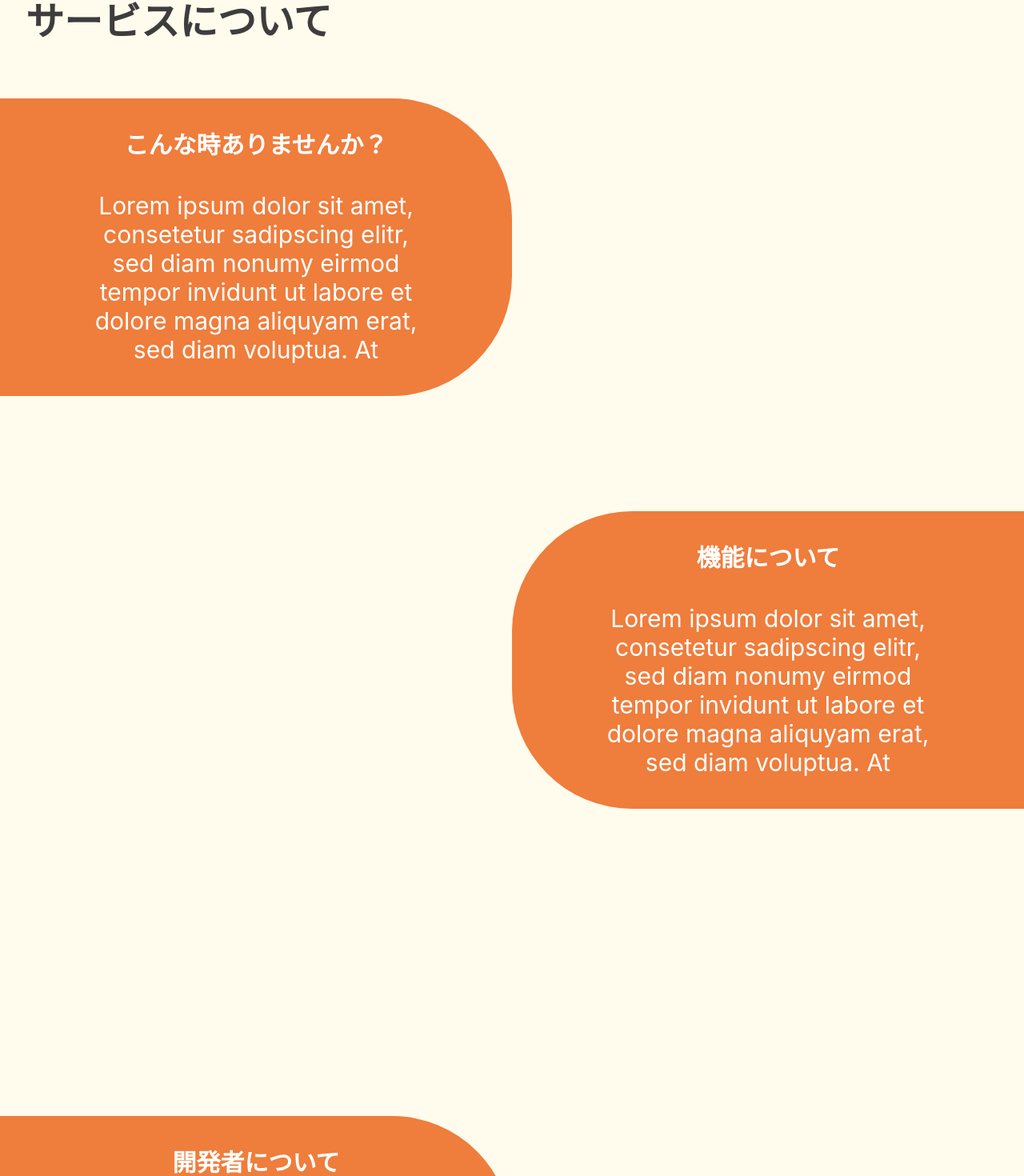
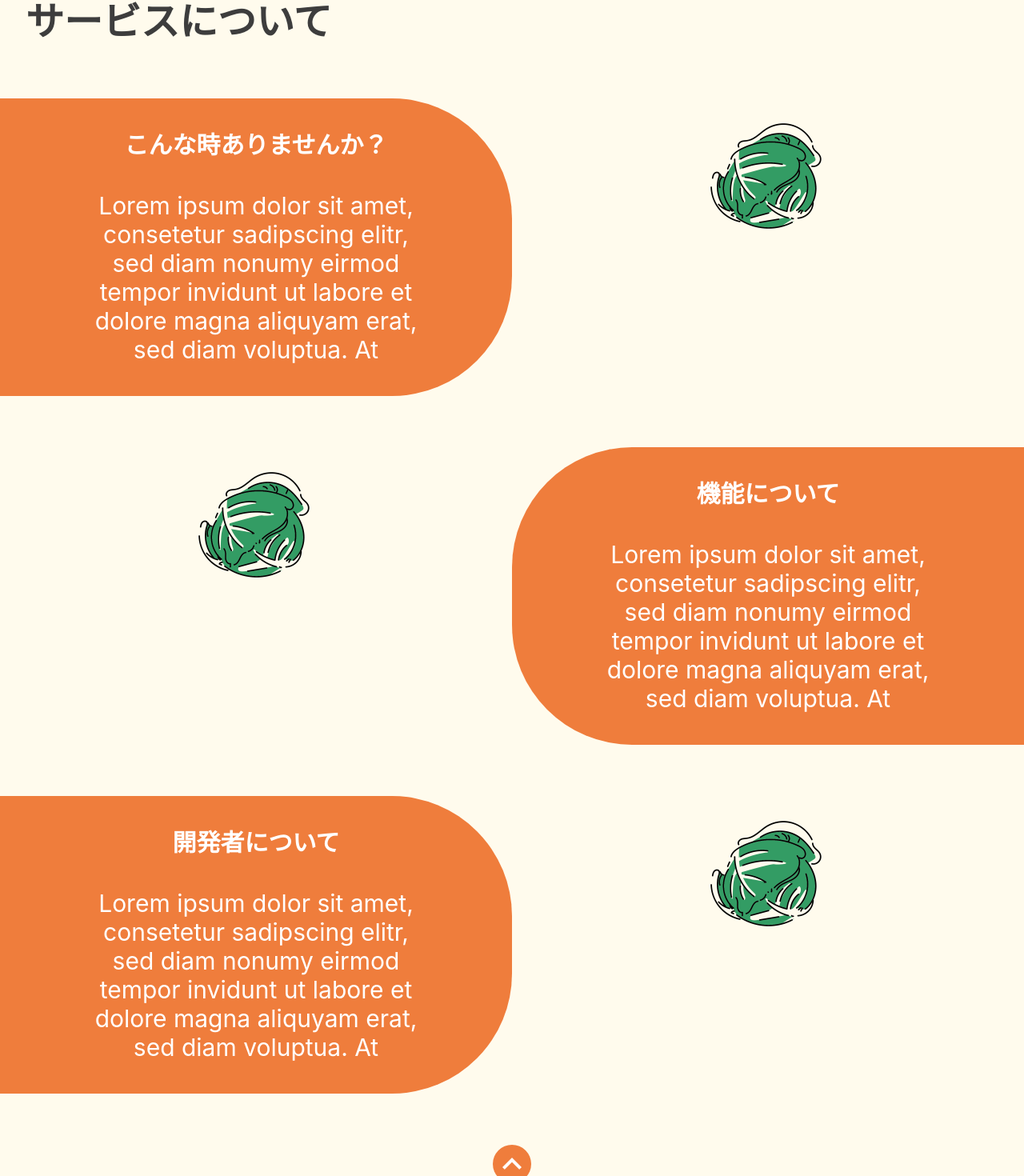
Before and after one commit to masaokaka/my-fridge-landingPage, a Next.js app in the folder src/: page /about in a window 1280 px wide. Shown: the part 217-1687 px from the top of the page at 80% size. Built offline with nearby package versions, Linux system fonts and the light colour scheme.

Commit message:
update:#11 画像の挿入

```diff
--- a/src/pages/about/index.tsx
+++ b/src/pages/about/index.tsx
@@ -1,6 +1,6 @@
 import type { NextPage } from 'next';
 import Head from 'next/head';
-// import Image from 'next/image';
+import Image from 'next/image';
 import ScrollTopButton from '../../components/uiParts/ScrollTopButton';
 
 const About: NextPage = () => (
@@ -37,16 +37,8 @@ const About: NextPage = () => (
 
         {/* 画像側 */}
         <div className='w-full'>
-          {/* <div className='relative'>
-            <div className='absolute top-40 left-10'>
-              <Image
-                src='/img/lettuse.png'
-                alt='ハンバーガー'
-                width={200}
-                height={200}
-              />
-            </div>
-            <div className='absolute top-10 left-60'>
+          <div className='flex items-center justify-center'>
+            <div className=''>
               <Image
                 src='/img/lettuse.png'
                 alt='レタス'
@@ -54,48 +46,16 @@ const About: NextPage = () => (
                 height={200}
               />
             </div>
-            <div className='absolute top-0 left-10 '>
-              <Image
-                src='/img/lettuse.png'
-                alt='ミニトマト'
-                width={200}
-                height={200}
-              />
-            </div>
-          </div> */}
+          </div>
         </div>
       </div>
 
       {/* 2段目 */}
-      <div className='max-h-[1080px] min-h-[200px] w-full md:flex mt-36 mb-96 sm:justify-end text-right'>
+      <div className='max-h-[1080px] min-h-[200px] w-full md:flex mb-16 md:justify-end text-right'>
         {/* 画像側 */}
         <div className='w-full'>
-          {/* <div className='relative flex items-center justify-center'>
-            <div className='absolute top-[-80px] right-[50px]'>
-              <Image
-                src='/img/lettuse.png'
-                alt='餃子'
-                width={200}
-                height={200}
-              />
-            </div>
-            <div className='absolute top-[30px] right-[250px]'>
-              <Image
-                src='/img/lettuse.png'
-                alt='レモン'
-                width={200}
-                height={200}
-              />
-            </div>
-            <div className='absolute top-[150px] right-[80px]'>
-              <Image
-                src='/img/lettuse.png'
-                alt='パイナップル'
-                width={200}
-                height={200}
-              />
-            </div>
-            <div className='absolute top-[250px] right-[300px]'>
+          <div className='flex items-center justify-center'>
+            <div className=''>
               <Image
                 src='/img/lettuse.png'
                 alt='ナス'
@@ -103,39 +63,7 @@ const About: NextPage = () => (
                 height={200}
               />
             </div>
-            <div className='absolute top-[350px] right-[0px]'>
-              <Image
-                src='/img/lettuse.png'
-                alt='ステーキ'
-                width={200}
-                height={200}
-              />
-            </div>
-            <div className='absolute top-[500px] right-[-250px]'>
-              <Image
-                src='/img/lettuse.png'
-                alt='ラーメン'
-                width={200}
-                height={200}
-              />
-            </div>
-            <div className='absolute top-[350px] right-[-600px]'>
-              <Image
-                src='/img/lettuse.png'
-                alt='ドリンク'
-                width={200}
-                height={200}
-              />
-            </div>
-            <div className='absolute top-[500px] right-[-800px]'>
-              <Image
-                src='/img/lettuse.png'
-                alt='カレー'
-                width={200}
-                height={200}
-              />
-            </div>
-          </div> */}
+          </div>
         </div>
 
         {/* 文章側 */}
@@ -154,7 +82,7 @@ const About: NextPage = () => (
       </div>
 
       {/* 3段目 */}
-      <div className='max-h-[1080px] min-h-[200px] w-full md:flex mb-28'>
+      <div className='max-h-[1080px] min-h-[200px] w-full md:flex mb-16'>
         {/* 文章側 */}
         <div className='w-full bg-custom-accent rounded-r-[150px] flex justify-center items-center'>
           <div>
@@ -171,8 +99,8 @@ const About: NextPage = () => (
 
         {/* 画像側 */}
         <div className='w-full'>
-          {/* <div className='relative flex items-center justify-center'>
-            <div className='absolute top-[0px] left-[0px]'>
+          <div className='flex items-center justify-center'>
+            <div className=''>
               <Image
                 src='/img/lettuse.png'
                 alt='ピーマン'
@@ -180,23 +108,7 @@ const About: NextPage = () => (
                 height={200}
               />
             </div>
-            <div className='absolute top-[150px] left-[250px]'>
-              <Image
-                src='/img/lettuse.png'
-                alt='ケーキ'
-                width={200}
-                height={200}
-              />
-            </div>
-            <div className='absolute top-[250px] left-[-50px]'>
-              <Image
-                src='/img/lettuse.png'
-                alt='マグロ'
-                width={200}
-                height={200}
-              />
-            </div>
-          </div> */}
+          </div>
         </div>
       </div>
 
```
